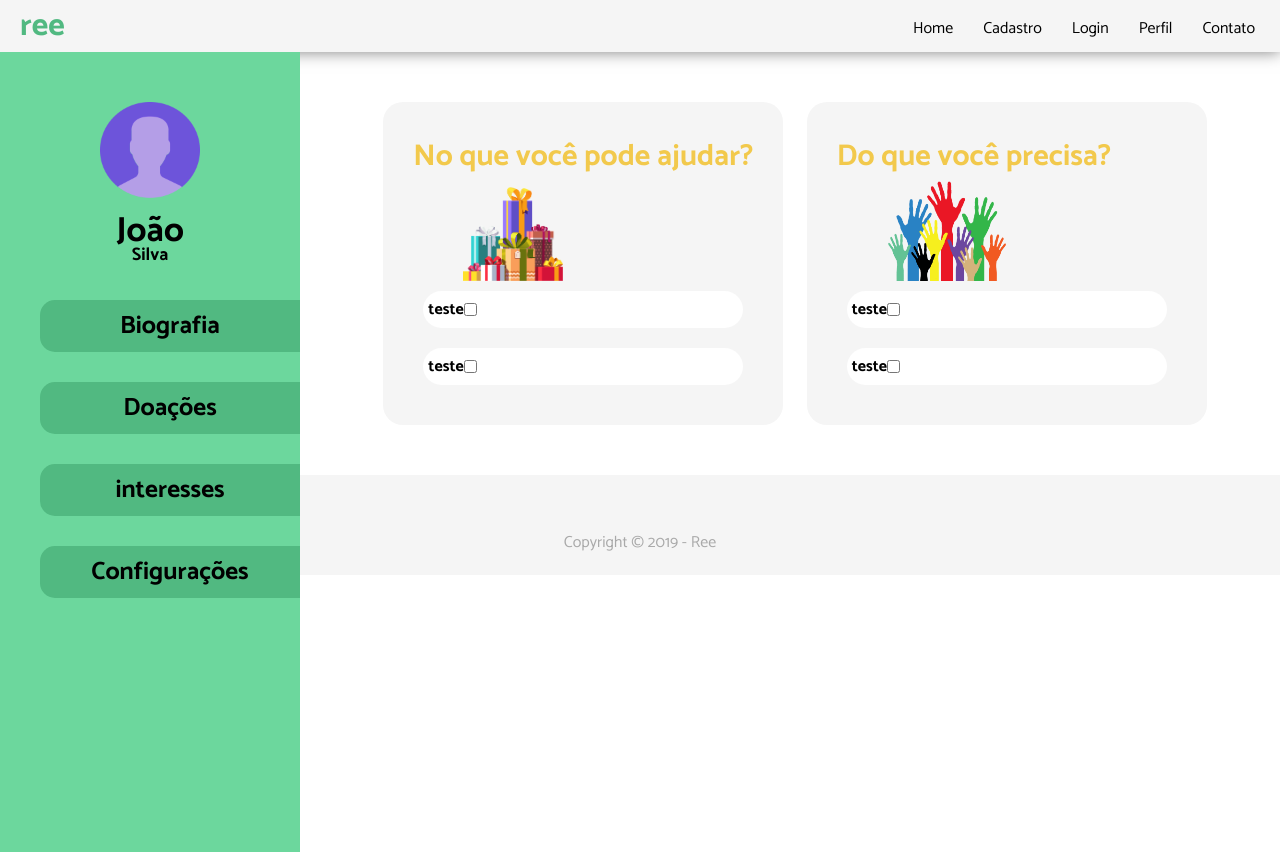
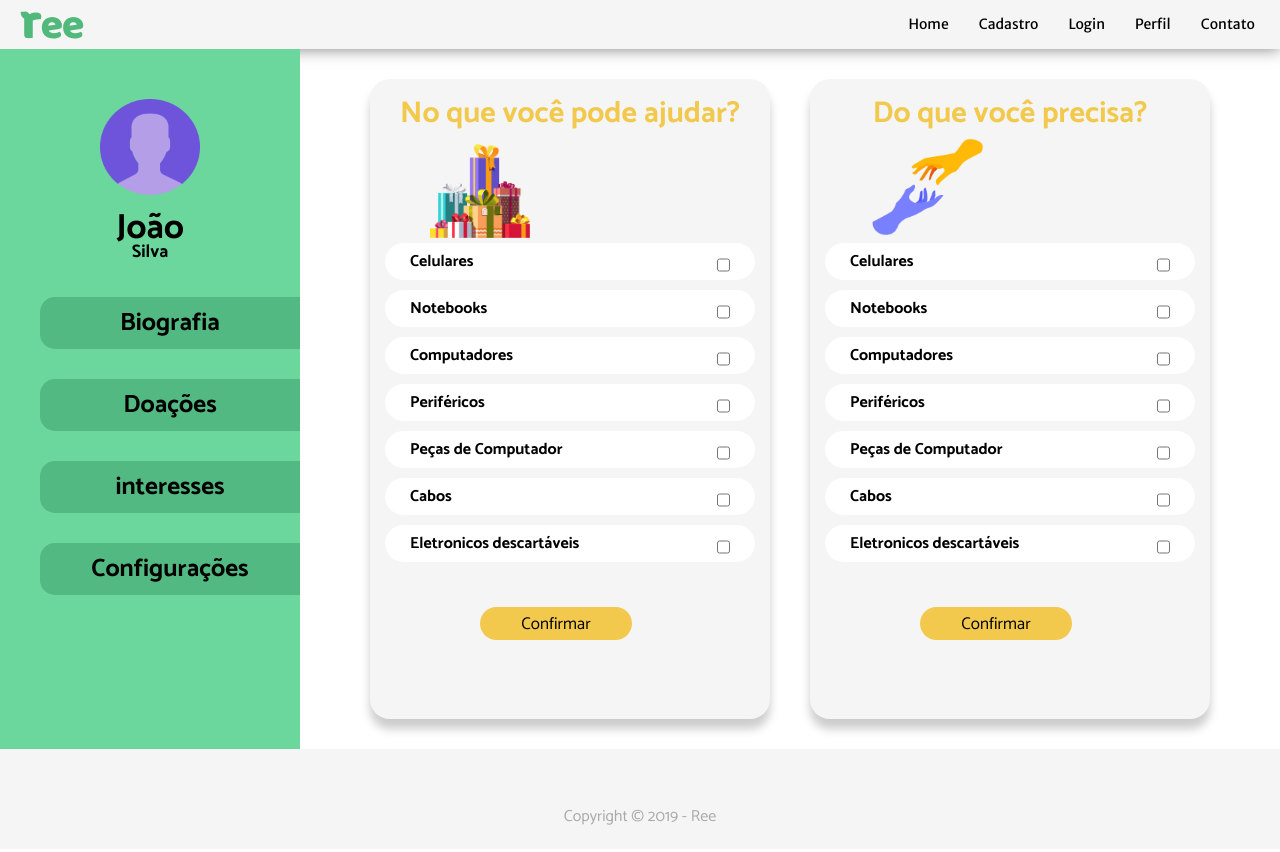
Before and after one commit to italoitalo/ree, a React (Create React App) app: page /perfil/interesses in a window 1280 px wide. Built offline with nearby package versions, Linux system fonts and the light colour scheme.

Commit message:
mudanças no perfil interesses +outros
alteri umas coisas do cabeçalho tbm, adicionei roboto nos estilos globais agr podemos chamar ela a qualquer momento.
adicionei o svg do 'logo'

```diff
--- a/src/EstiloGlobal.js
+++ b/src/EstiloGlobal.js
@@ -2,6 +2,7 @@ import {createGlobalStyle} from 'styled-components'
 
 export default createGlobalStyle`
     @import url('https://fonts.googleapis.com/css?family=Catamaran&display=swap');
+    @import url('https://fonts.googleapis.com/css?family=Merriweather+Sans&display=swap');
 
 *{
     margin:0;
--- a/src/components/Perfil/InteressesPerfil.js
+++ b/src/components/Perfil/InteressesPerfil.js
@@ -1,7 +1,7 @@
 import React from 'react'
 import styled from  'styled-components';
 
-import Ilustracao01 from './../../img/PerfilInteresses/hands 2.png'
+import Ilustracao01 from './../../img/PerfilInteresses/hands 3.png'
 import Ilustracao02 from './../../img/PerfilInteresses/gift1.png'
 import NavPerfil from '../Rotas/NavPerfil';
 
@@ -15,34 +15,101 @@ export default function Interesses(){
                         <Title>No que você pode ajudar?</Title>
                         <Img src={Ilustracao02} height='100' width='100'/>
                         <Form>
-                            <H1>teste</H1>
-                            <input name='' id='' type='checkbox' value="teste"/>
+                            <H1>Celulares</H1>
+                            <Input name='' id='' type='checkbox' value="teste"/>
+                        </Form>
+                        <Form>
+                            <H1>Notebooks</H1>
+                            <Input name='' id='' type='checkbox' value="teste"/>
+                        </Form>
+                        <Form>
+                            <H1>Computadores</H1>
+                            <Input name='' id='' type='checkbox' value="teste"/>
+                        </Form>
+                        <Form>
+                            <H1>Periféricos</H1>
+                            <Input name='' id='' type='checkbox' value="teste"/>
+                        </Form>
+                        <Form>
+                            <H1>Peças de Computador</H1>
+                            <Input name='' id='' type='checkbox' value="teste"/>
+                        </Form>
+                        <Form>
+                            <H1>Cabos</H1>
+                            <Input name='' id='' type='checkbox' value="teste"/>
+                        </Form>
+                        <Form>
+                            <H1>Eletronicos descartáveis</H1>
+                            <Input name='' id='' type='checkbox' value="teste"/>
                         </Form>
 
-                        <Form>
-                            <H1>teste</H1>
-                            <input name='' id='' type='checkbox' value="teste"/>
-                        </Form>
+                        <Button type="submit">Confirmar</Button>
                     </SectionInt>
 
                     <SectionInt>
                         <Title>Do que você precisa?</Title>
                         <Img src={Ilustracao01} height='100' width='120'/>
+
                         <Form>
-                            <H1>teste</H1>
-                            <input name='' id='' type='checkbox' value="teste"/>
+                            <H1>Celulares</H1>
+                            <Input name='' id='' type='checkbox' value="teste"/>
                         </Form>
 
                         <Form>
-                            <H1>teste</H1>
-                            <input name='' id='' type='checkbox' value="teste"/>
+                            <H1>Notebooks</H1>
+                            <Input name='' id='' type='checkbox' value="teste"/>
                         </Form>
+                        <Form>
+                            <H1>Computadores</H1>
+                            <Input name='' id='' type='checkbox' value="teste"/>
+                        </Form>
+
+                        <Form>
+                            <H1>Periféricos</H1>
+                            <Input name='' id='' type='checkbox' value="teste"/>
+                        </Form>
+                        <Form>
+                            <H1>Peças de Computador</H1>
+                            <Input name='' id='' type='checkbox' value="teste"/>
+                        </Form>
+
+                        <Form>
+                            <H1>Cabos</H1>
+                            <Input name='' id='' type='checkbox' value="teste"/>
+                        </Form>
+                        <Form>
+                            <H1>Eletronicos descartáveis</H1>
+                            <Input name='' id='' type='checkbox' value="teste"/>
+                        </Form>
+                        <Button type="submit">Confirmar</Button>
                     </SectionInt>
                 </Container>
             </Main>
         </>
     )
 }
+
+const Button = styled.button`
+    width:40%;
+    background:#F2C94C;
+    display:block;
+
+    font-weight:normal;
+    font-size:17px;
+    color: black;
+    margin-top:40px;
+    margin-left:100px;
+
+    &:hover {
+    transition-duration:1s;
+    background:#FFB23E;
+    cursor: pointer
+    }
+  `
+const Input = styled.input`
+    margin-right:20px;
+    margin-top:7px;
+`
 
 const Main = styled.section`
     display:flex;
@@ -58,29 +125,34 @@ const Container = styled.section `
     flex-wrap:wrap;
     justify-content:space-evenly;
 
-    padding:20px;
     margin:30px;
-
 `
 
 const SectionInt = styled.section`
     display:flex;
     flex-direction:column;
     background-color:whitesmoke;
+
     min-width:400px;
-    padding:30px;
+    padding:10px;
     border-radius:20px;
+
+    box-shadow: 0px 10px 10px rgba(0, 0, 0, 0.2);
 `
 
 const Form = styled.form`
 display:flex;
+justify-content:space-between;
+
 background-color:white;
+
 border-radius:50px;
 padding:5px;
-margin:10px;
+margin:5px;
 `
 
 const Title = styled.h1`
+text-align: center;
 color: #F2C94C;
 font-weight: bold;
 font-size:30px;
@@ -88,4 +160,5 @@ font-size:30px;
 
 const H1 = styled.h1`
 text-align:center;
+margin-left: 20px;
 `
--- a/src/components/Rotas/Cabecalho.js
+++ b/src/components/Rotas/Cabecalho.js
@@ -2,12 +2,13 @@ import React from 'react';
 import styled from 'styled-components';
 
 import { Link } from 'react-router-dom';
+import ree from './../../img/ree.svg'
 
 export default function Cabecalho(){
     return(
         <>
             <Div>
-                <Navigation to="/"><Logo>ree</Logo></Navigation>
+                <Navigation to="/"><Logo src={ree} height='40' /></Navigation>
 
                 <Ul>
                     <Navigation to="/"><Li>Home</Li></Navigation>
@@ -31,11 +32,10 @@ const Div= styled.div`
     position:relative;
 `
 
-const Logo = styled.div`
-    font-size: 2rem;
-    font-weight: bolder;
+const Logo = styled.img`
+
     padding-left:20px;
-    color: #51B981;
+    padding-top:10px;
 `
 
 const Li = styled.li`
@@ -43,6 +43,8 @@ const Li = styled.li`
     margin-top:10px;
     margin-right:20px;
     color: black;
+    font-family: 'Merriweather Sans', sans-serif;
+    font-size: 14px;
 
     &:hover{
         color: #51B981;
--- a/src/components/Rotas/NavPerfil.js
+++ b/src/components/Rotas/NavPerfil.js
@@ -41,7 +41,7 @@ export default function NavPerfil() {
 
 
 const Container = styled.section`
-    margin-right:310px;
+
 `
 
 // BOTAO VERDE ESCURO (HOVER)
@@ -64,9 +64,9 @@ const Botao = styled.div`
 
 //FUNDO VERDE CLARO
 const Nav = styled.div`
-    height: 100%;
+    height:700px;;
     width: 300px;
-    position: absolute;
+    position: relative;
     background-image: linear-gradient(#6CD79D, #6CD79D);
 `
 //TITULO DOS BOTOES
```
Also changed, not shown: src/img/PerfilInteresses/hands 3.png (added), src/img/ree.svg (added).
